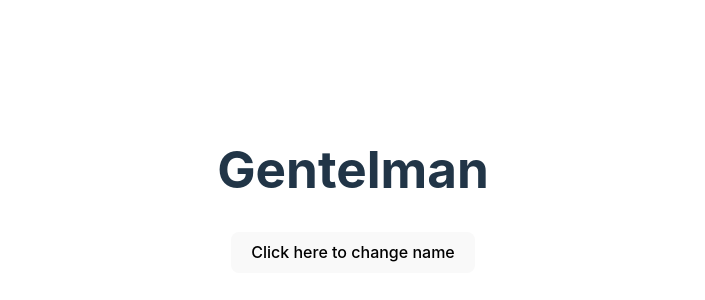
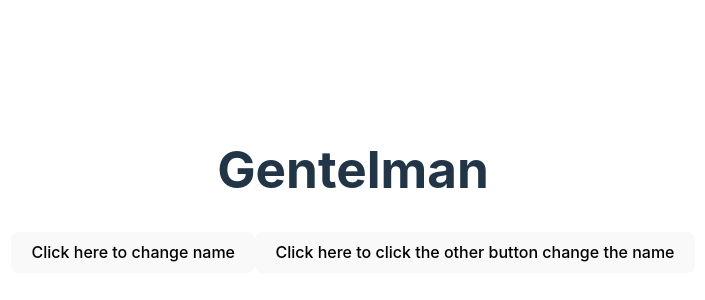
Before and after one commit to IbraimBarrios/react-hook-basic, a React (Vite) app: page / in a window 1280 px wide. Shown: the part 210-510 px from the top of the page, without its empty margins (287-992 px from the left). Built offline with nearby package versions, Linux system fonts and the light colour scheme.

Commit message:
feat: useRef

```diff
--- a/src/App.jsx
+++ b/src/App.jsx
@@ -1,25 +1,32 @@
-import { useEffect, useState } from "react";
+import { useEffect, useRef, useState } from "react";
 import "./App.css";
 
 function App() {
   const [name, setName] = useState("Gentelman");
+  const refButton = useRef(null);
 
   useEffect(() => {
     console.log("Rendered");
+    if (name != "Gentelman") {
+      refButton.current.style.color = "red";
+    }
 
     //termina el siclo de vida (solo se usa en siertos casos)
     return () => {};
   }, [name]);
 
+  const handleClick = () => {
+    setName("Paco");
+  };
+
   return (
     <div className="App">
       <h1>{name}</h1>
-      <button
-        onClick={() => {
-          setName("Paco");
-        }}
-      >
+      <button ref={refButton} onClick={handleClick}>
         Click here to change name
+      </button>
+      <button onClick={() => refButton.current.click()}>
+        Click here to click the other button change the name
       </button>
     </div>
   );
```
